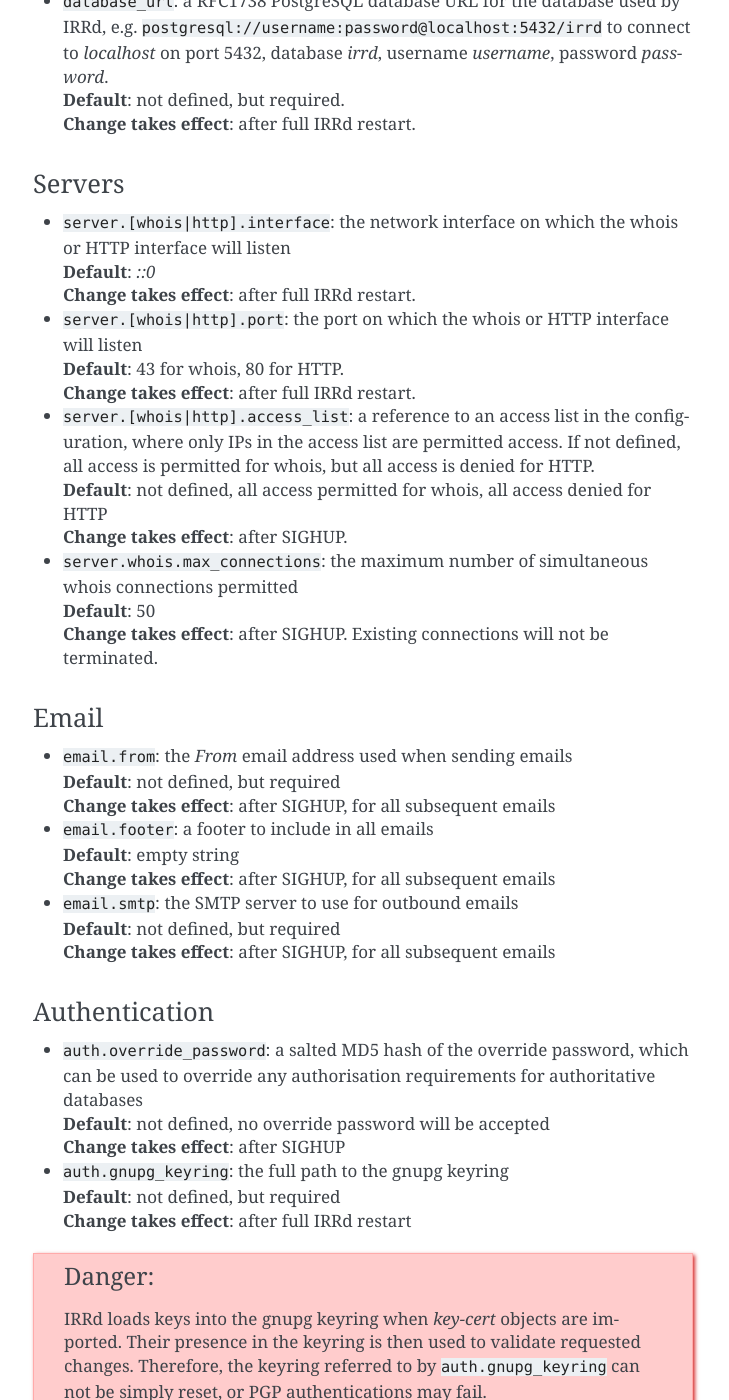
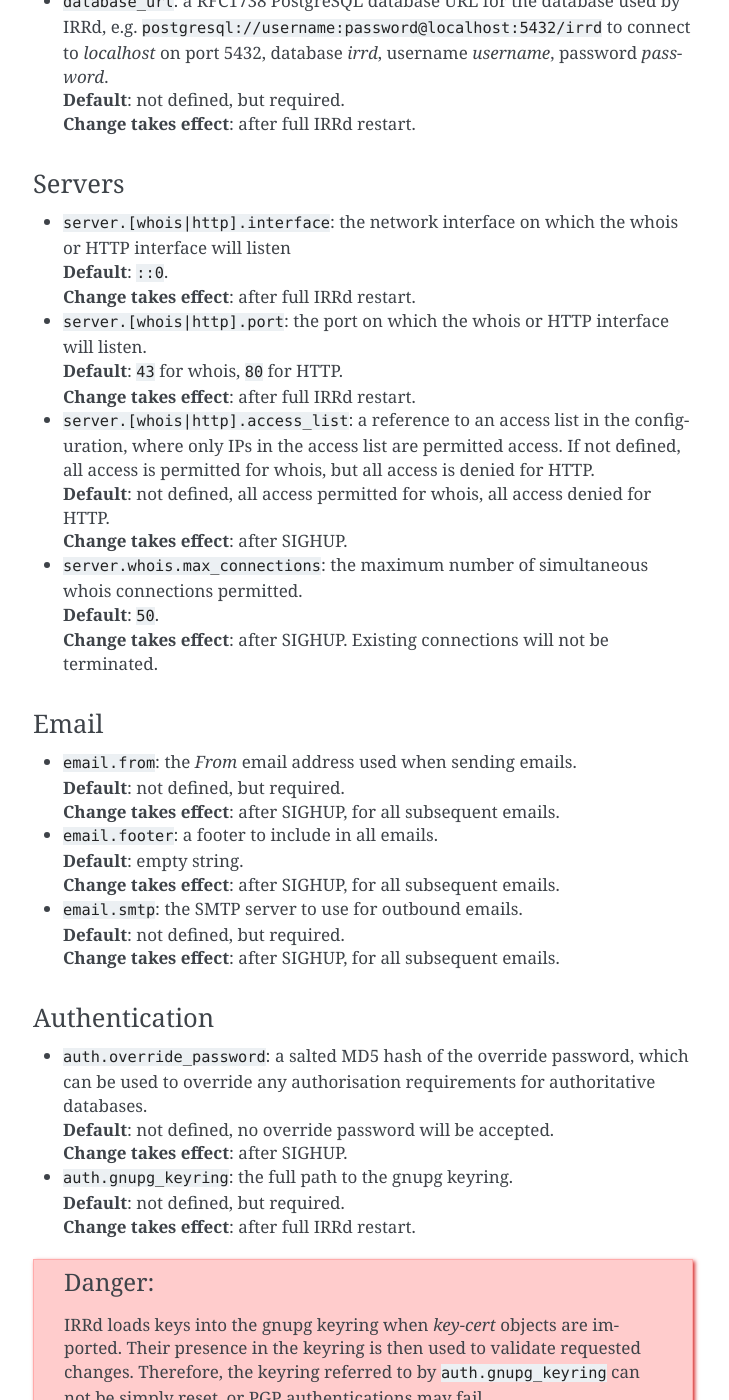
Before and after one commit to irrdnet/irrd, a Sphinx documentation site: the page built from docs/admins/configuration.rst, in a window 1280 px wide and 1400 px high, scrolled down 2840 px. Shown: the whole window, without its empty margins (387-1116 px from the left). Built offline with Sphinx 7.4.7, drawn with Linux system fonts in a browser that asks for light colours; the version number could not be read and is left out; some of the changed text lies outside the part shown.

Commit message:
Fix small doc style inconsistencies.

```diff
--- a/docs/admins/configuration.rst
+++ b/docs/admins/configuration.rst
@@ -130,40 +130,40 @@ Database
 Servers
 ~~~~~~~
 * ``server.[whois|http].interface``: the network interface on which the whois or HTTP interface will listen
-  |br| **Default**: `::0`
+  |br| **Default**: ``::0``.
   |br| **Change takes effect**: after full IRRd restart.
-* ``server.[whois|http].port``: the port on which the whois or HTTP interface will listen
-  |br| **Default**: 43 for whois, 80 for HTTP.
+* ``server.[whois|http].port``: the port on which the whois or HTTP interface will listen.
+  |br| **Default**: ``43`` for whois, ``80`` for HTTP.
   |br| **Change takes effect**: after full IRRd restart.
 * ``server.[whois|http].access_list``: a reference to an access list in the configuration, where only IPs in the access
   list are permitted access. If not defined, all access is permitted for whois, but all access is denied for HTTP.
-  |br| **Default**: not defined, all access permitted for whois, all access denied for HTTP
+  |br| **Default**: not defined, all access permitted for whois, all access denied for HTTP.
   |br| **Change takes effect**: after SIGHUP.
-* ``server.whois.max_connections``: the maximum number of simultaneous whois connections permitted
-  |br| **Default**: 50
+* ``server.whois.max_connections``: the maximum number of simultaneous whois connections permitted.
+  |br| **Default**: ``50``.
   |br| **Change takes effect**: after SIGHUP. Existing connections will not be terminated.
 
 Email
 ~~~~~
-* ``email.from``: the `From` email address used when sending emails
-  |br| **Default**: not defined, but required
-  |br| **Change takes effect**: after SIGHUP, for all subsequent emails
-* ``email.footer``: a footer to include in all emails
-  |br| **Default**: empty string
-  |br| **Change takes effect**:  after SIGHUP, for all subsequent emails
-* ``email.smtp``: the SMTP server to use for outbound emails
-  |br| **Default**: not defined, but required
-  |br| **Change takes effect**: after SIGHUP, for all subsequent emails
+* ``email.from``: the `From` email address used when sending emails.
+  |br| **Default**: not defined, but required.
+  |br| **Change takes effect**: after SIGHUP, for all subsequent emails.
+* ``email.footer``: a footer to include in all emails.
+  |br| **Default**: empty string.
+  |br| **Change takes effect**:  after SIGHUP, for all subsequent emails.
+* ``email.smtp``: the SMTP server to use for outbound emails.
+  |br| **Default**: not defined, but required.
+  |br| **Change takes effect**: after SIGHUP, for all subsequent emails.
 
 Authentication
 ~~~~~~~~~~~~~~
 * ``auth.override_password``: a salted MD5 hash of the override password, which can be used to override any
-  authorisation requirements for authoritative databases
-  |br| **Default**: not defined, no override password will be accepted
-  |br| **Change takes effect**: after SIGHUP
-* ``auth.gnupg_keyring``: the full path to the gnupg keyring
-  |br| **Default**: not defined, but required
-  |br| **Change takes effect**: after full IRRd restart
+  authorisation requirements for authoritative databases.
+  |br| **Default**: not defined, no override password will be accepted.
+  |br| **Change takes effect**: after SIGHUP.
+* ``auth.gnupg_keyring``: the full path to the gnupg keyring.
+  |br| **Default**: not defined, but required.
+  |br| **Change takes effect**: after full IRRd restart.
 
 .. danger::
 
@@ -175,9 +175,9 @@ Authentication
 Access lists
 ~~~~~~~~~~~~
 * ``access_lists.{list_name}``: a list of permitted IPv4 and/or IPv6 addresses and/or prefixes, which will be
-  permitted access for any service that refers to access list ``{list_name}``
-  |br| **Default**: no lists defined
-  |br| **Change takes effect**: after SIGHUP, for all subsequent requests
+  permitted access for any service that refers to access list ``{list_name}``.
+  |br| **Default**: no lists defined.
+  |br| **Change takes effect**: after SIGHUP, for all subsequent requests.
 
 Sources
 ~~~~~~~
@@ -268,8 +268,8 @@ Logging
   does not exist. If the file is removed, e.g. by a log rotation process, IRRd will create a new file in the same
   location, and continue writing to the new file. Timestamps in logs are always in UTC, regardless of local machine
   timezone.
-  |br| **Default**: not defined, logs will be sent to the console
+  |br| **Default**: not defined, logs will be sent to the console.
   |br| **Change takes effect**: after full IRRd restart.
 * ``log.level``: the loglevel, one of `DEBUG`, `INFO`, `WARNING`, `ERROR`, `CRITICAL`. The recommended level is `INFO`.
-  |br| **Default**: `INFO`
+  |br| **Default**: ``INFO``.
   |br| **Change takes effect**: after SIGHUP.
```
Also changed, not shown: other parts of docs/admins/configuration.rst (+18 -18 lines).
